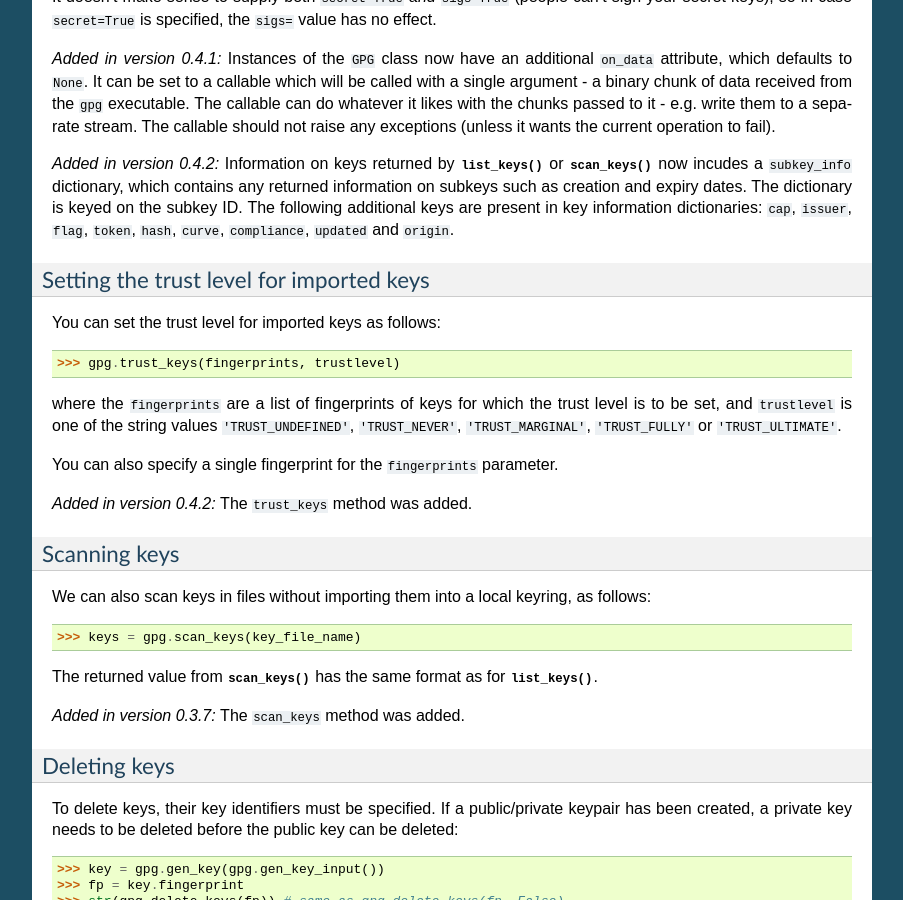
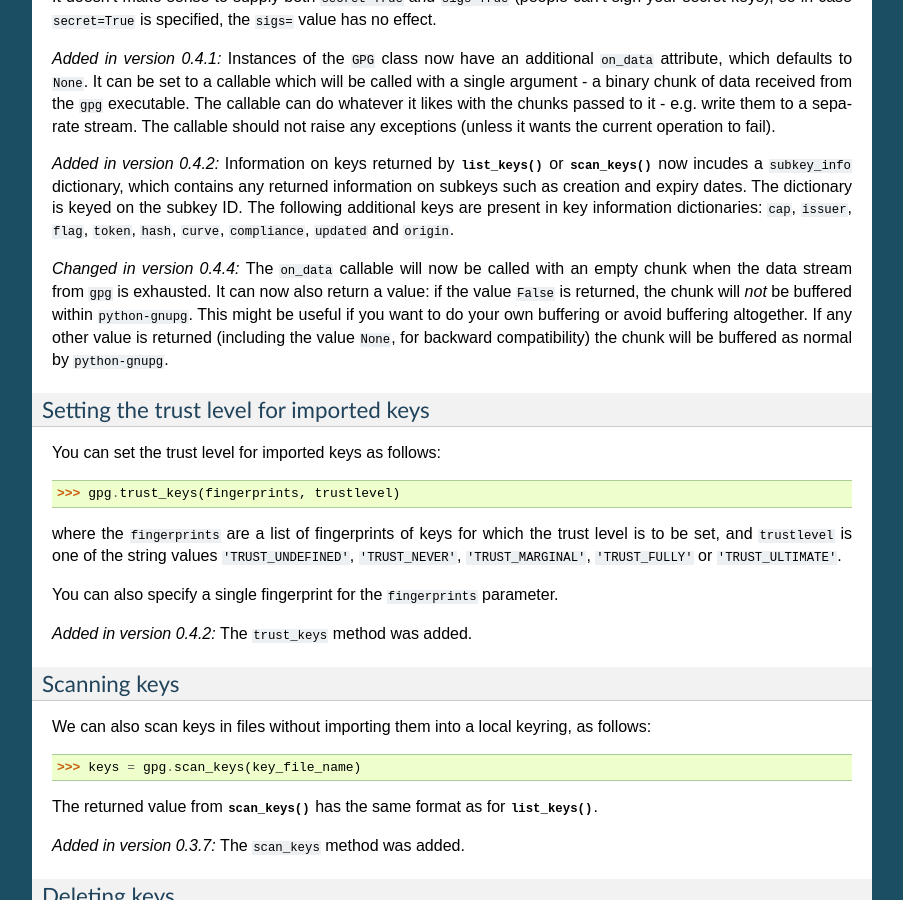
Before and after one commit to vsajip/python-gnupg, a Sphinx documentation site: the page built from docs/index.rst, in a window 1280 px wide and 900 px high, scrolled down 7220 px. Shown: the whole window, without its empty margins (198-1101 px from the left). Built offline with Sphinx 7.4.7, drawn with Linux system fonts in a browser that asks for light colours; some of the changed lines change nothing that is shown.

Commit message:
Corrected typo in documentation.

```diff
--- a/docs/index.rst
+++ b/docs/index.rst
@@ -400,7 +400,7 @@ user-friendly, but nevertheless it should be usable.)
    dictionaries: ``cap``, ``issuer``, ``flag``, ``token``, ``hash``, ``curve``,
    ``compliance``, ``updated`` and ``origin``.
 
-.. versionchanged: 0.4.4
+.. versionchanged:: 0.4.4
    The ``on_data`` callable will now be called with an empty chunk when the
    data stream from ``gpg`` is exhausted. It can now also return a value: if the
    value ``False`` is returned, the chunk will *not* be buffered within
```
